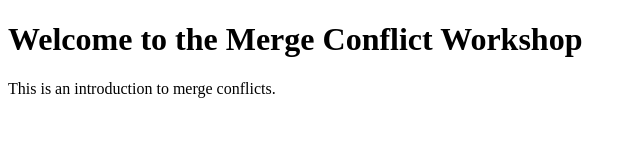
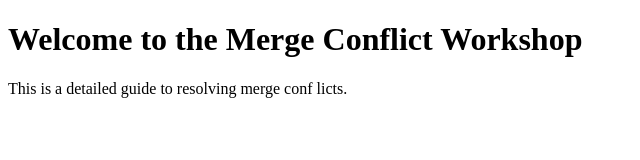
Before and after one commit to Thoeurnbunthen/merge-confilct-html-demo, a plain HTML site: page index.html in a window 1280 px wide. Shown: the whole page, without its empty margins (0-640 px from the left). Drawn offline with Linux system fonts and the light colour scheme.

Commit message:
Update introduction by Pair B

```diff
--- a/index.html
+++ b/index.html
@@ -11,6 +11,6 @@ initial-scale=1.0"
   </head>
   <body>
     <h1>Welcome to the Merge Conflict Workshop</h1>
-    <p>This is an introduction to merge conflicts.</p>
+    <p>This is a detailed guide to resolving merge conf licts.</p>
   </body>
 </html>
```
